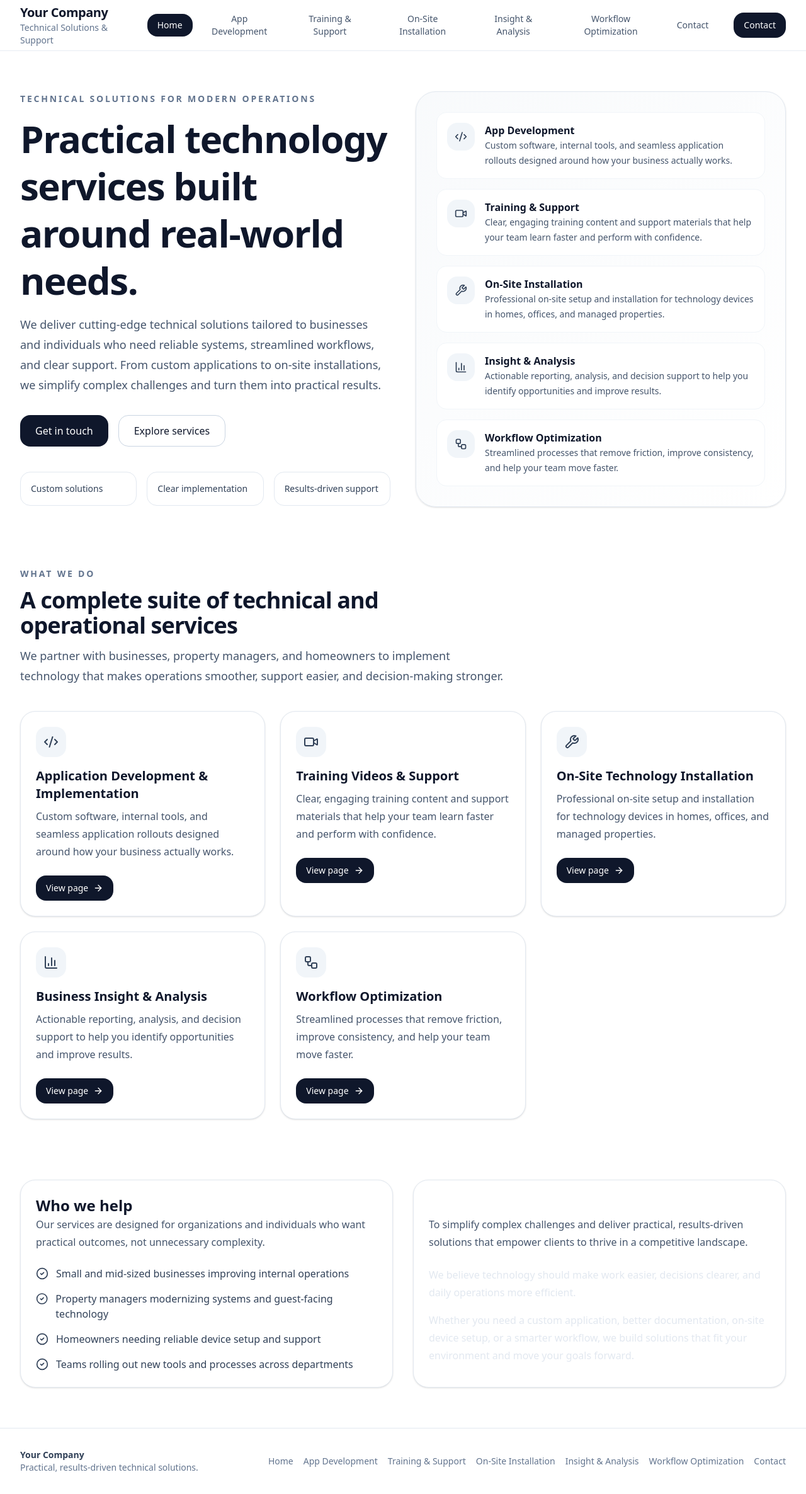
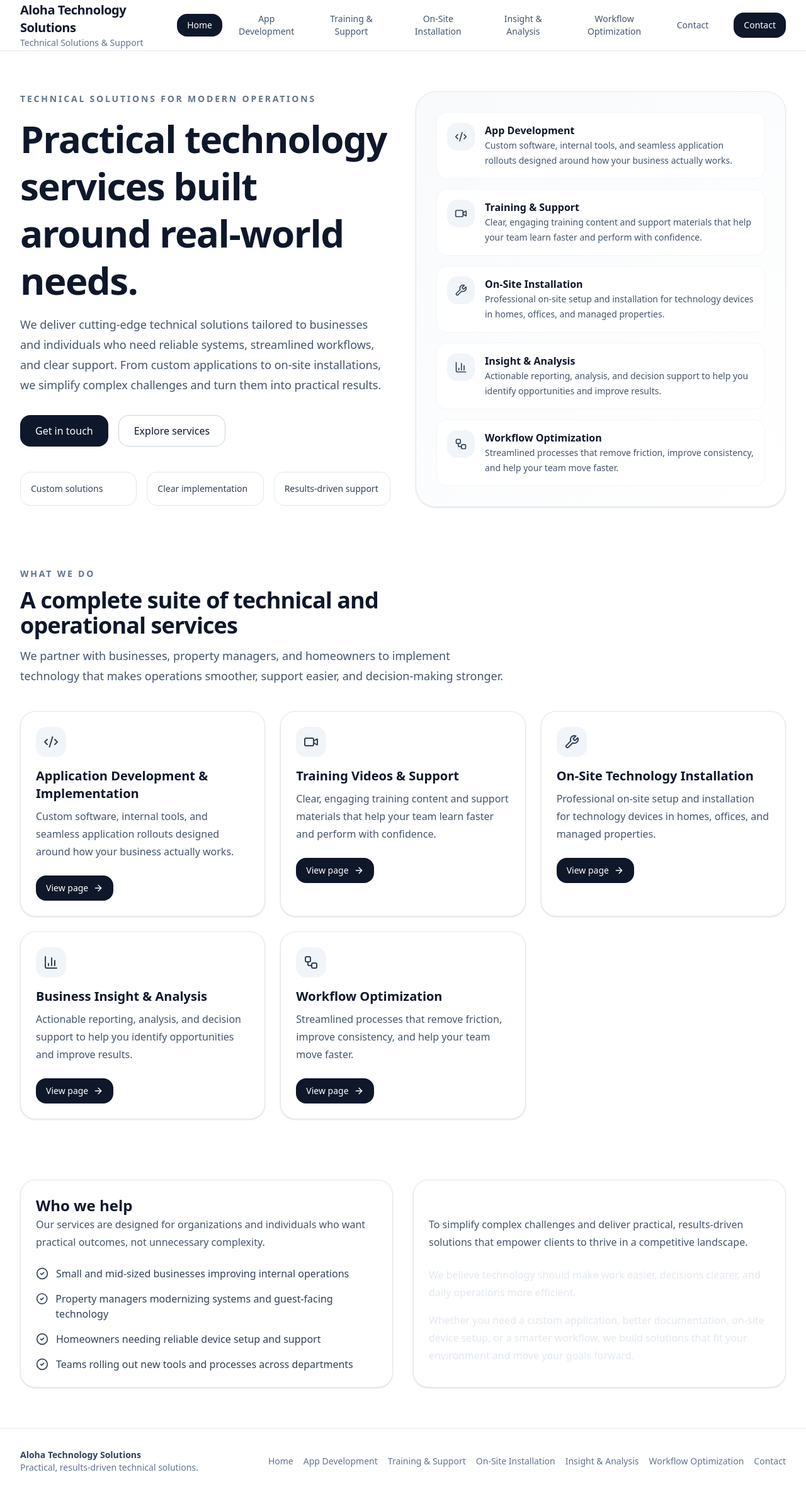
Before and after one commit to AlohaTechnologyServices/Aloha-Technology-Services, a React (Vite) app: page / in a window 1280 px wide. Shown: the whole page at 63% size. Built offline with nearby package versions, Linux system fonts and the light colour scheme.

Commit message:
Update App.jsx

```diff
--- a/src/App.jsx
+++ b/src/App.jsx
@@ -492,7 +492,7 @@ export default function TechnicalSolutionsCompanyWebsite() {
       <header className="sticky top-0 z-50 border-b border-slate-200/80 bg-white/90 backdrop-blur">
         <div className="max-w-7xl mx-auto px-4 sm:px-6 lg:px-8 h-20 flex items-center justify-between gap-6">
           <button onClick={() => openPage("home")} className="text-left">
-            <div className="font-bold text-xl tracking-tight">Your Company</div>
+            <div className="font-bold text-xl tracking-tight">Aloha Technology Solutions</div>
             <div className="text-sm text-slate-500">Technical Solutions & Support</div>
           </button>
 
@@ -552,7 +552,7 @@ export default function TechnicalSolutionsCompanyWebsite() {
       <footer className="border-t border-slate-200">
         <div className="max-w-7xl mx-auto px-4 sm:px-6 lg:px-8 py-8 flex flex-col md:flex-row items-start md:items-center justify-between gap-4 text-sm text-slate-500">
           <div>
-            <p className="font-semibold text-slate-700">Your Company</p>
+            <p className="font-semibold text-slate-700">Aloha Technology Solutions</p>
             <p>Practical, results-driven technical solutions.</p>
           </div>
           <div className="flex flex-wrap gap-4">
```
